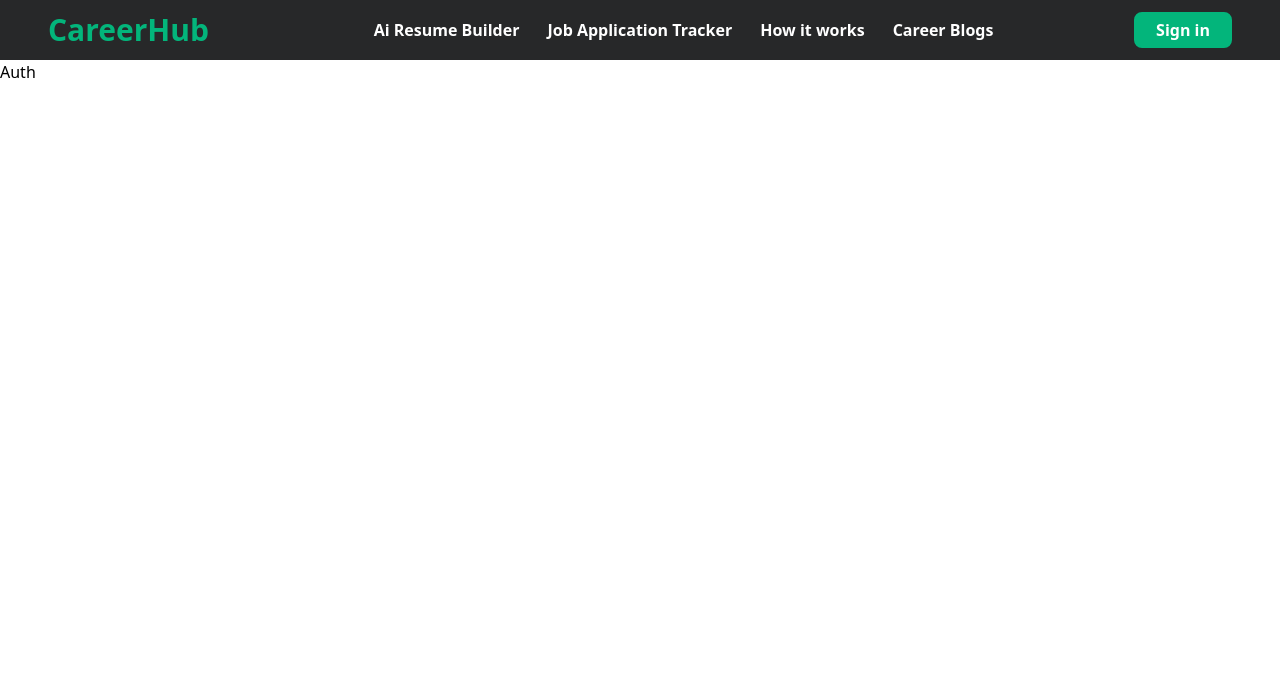
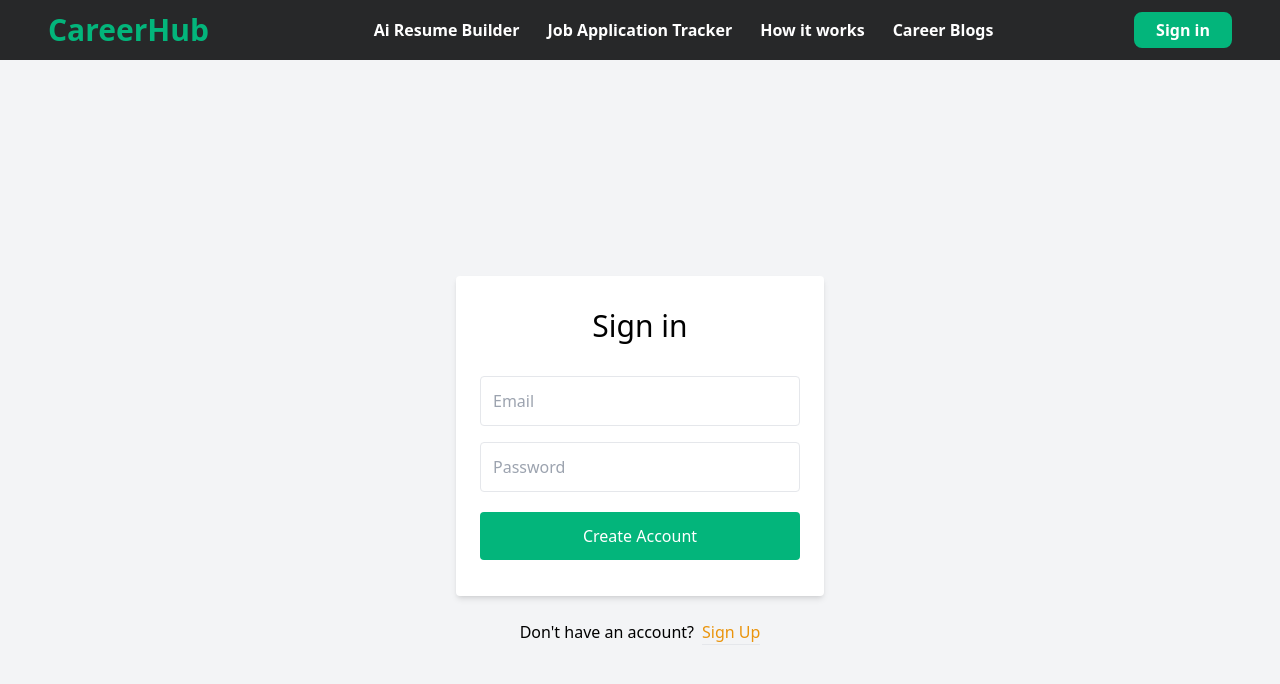
Before and after one commit to KunalSalunkhe12/CareerHub, a React (Vite) app in the folder client/: page /auth in a window 1280 px wide. Shown: the top 684 px of the page. Built offline with nearby package versions, Linux system fonts and the light colour scheme.

Commit message:
create auth form ui

```diff
--- a/client/src/components/Auth.jsx
+++ b/client/src/components/Auth.jsx
@@ -1,5 +1,66 @@
+import { useState } from "react";
+
 const Auth = () => {
-  return <div>Auth</div>;
+  const [isSignup, setIsSignup] = useState(false);
+
+  const switchMode = () => {
+    setIsSignup((prevIsSignup) => !prevIsSignup);
+  };
+
+  return (
+    <div className="bg-gray-100 min-h-screen flex flex-col">
+      <div className="container max-w-sm mx-auto flex-1 flex flex-col items-center justify-center px-2">
+        <div className="bg-white px-6 py-8 rounded shadow-md text-black w-full">
+          <h1 className="mb-8 text-3xl text-center">Sign in</h1>
+          {isSignup && (
+            <input
+              type="text"
+              className="block border border-grey-light w-full p-3 rounded mb-4"
+              name="fullname"
+              placeholder="Full Name"
+            />
+          )}
+          <input
+            type="text"
+            className="block border border-grey-light w-full p-3 rounded mb-4"
+            name="email"
+            placeholder="Email"
+          />
+
+          <input
+            type="password"
+            className="block border border-grey-light w-full p-3 rounded mb-4"
+            name="password"
+            placeholder="Password"
+          />
+          {isSignup && (
+            <input
+              type="password"
+              className="block border border-grey-light w-full p-3 rounded mb-4"
+              name="confirm_password"
+              placeholder="Confirm Password"
+            />
+          )}
+          <button
+            type="submit"
+            className="bg-custom_green w-full text-center py-3 rounded bg-green text-white hover:bg-green-dark focus:outline-none my-1"
+          >
+            Create Account
+          </button>
+        </div>
+
+        <div className="text-grey-dark mt-6">
+          {isSignup ? "Already have an account?" : "Don't have an account?"}
+          <button
+            onClick={switchMode}
+            className="no-underline border-b border-blue text-blue ml-2 text-custom_orange"
+          >
+            {isSignup ? "Sign in" : "Sign Up"}
+          </button>
+        </div>
+      </div>
+    </div>
+  );
 };
 
 export default Auth;
```
